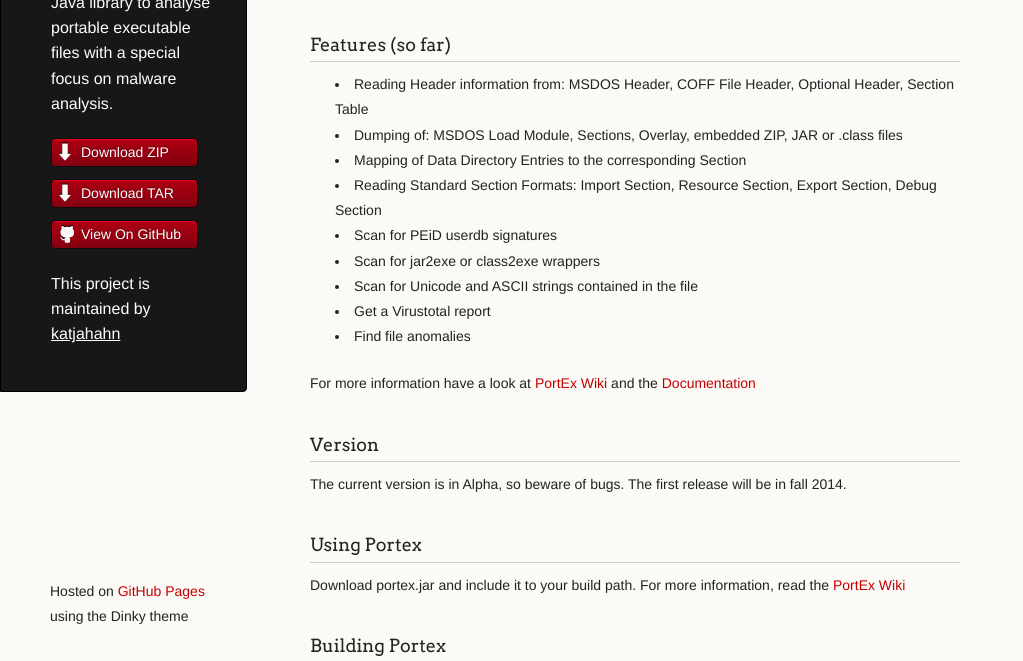
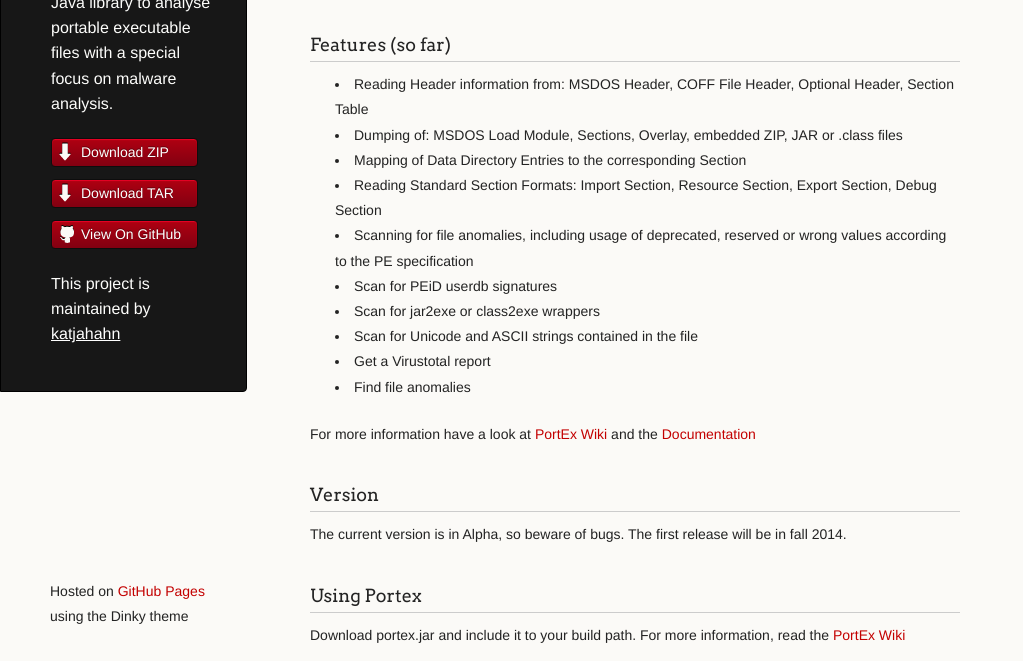
Before and after one commit to struppigel/PortEx, a plain HTML site: page index.html in a window 1280 px wide. Shown: the part 139-800 px from the top of the page, without its empty margins (0-1023 px from the left). Drawn offline with Linux system fonts and the light colour scheme.

Commit message:
update index

```diff
--- a/index.html
+++ b/index.html
@@ -44,6 +44,7 @@ PortEx is written in Java and Scala, but targeted for Java applications.</p>
 <li>Dumping of: MSDOS Load Module, Sections, Overlay, embedded ZIP, JAR or .class files</li>
 <li>Mapping of Data Directory Entries to the corresponding Section</li>
 <li>Reading Standard Section Formats: Import Section, Resource Section, Export Section, Debug Section</li>
+<li>Scanning for file anomalies, including usage of deprecated, reserved or wrong values according to the PE specification</li>
 <li>Scan for PEiD userdb signatures</li>
 <li>Scan for jar2exe or class2exe wrappers</li>
 <li>Scan for Unicode and ASCII strings contained in the file</li>
```
